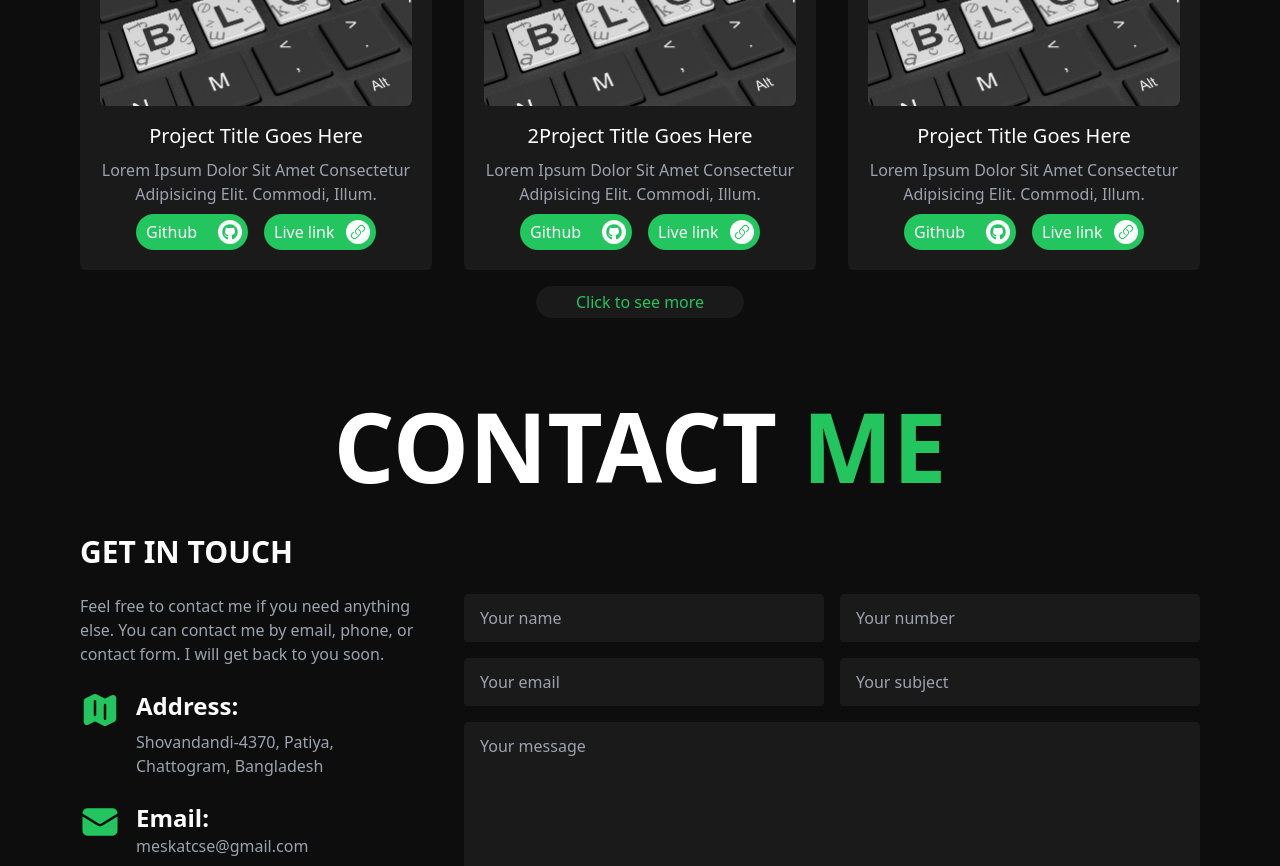
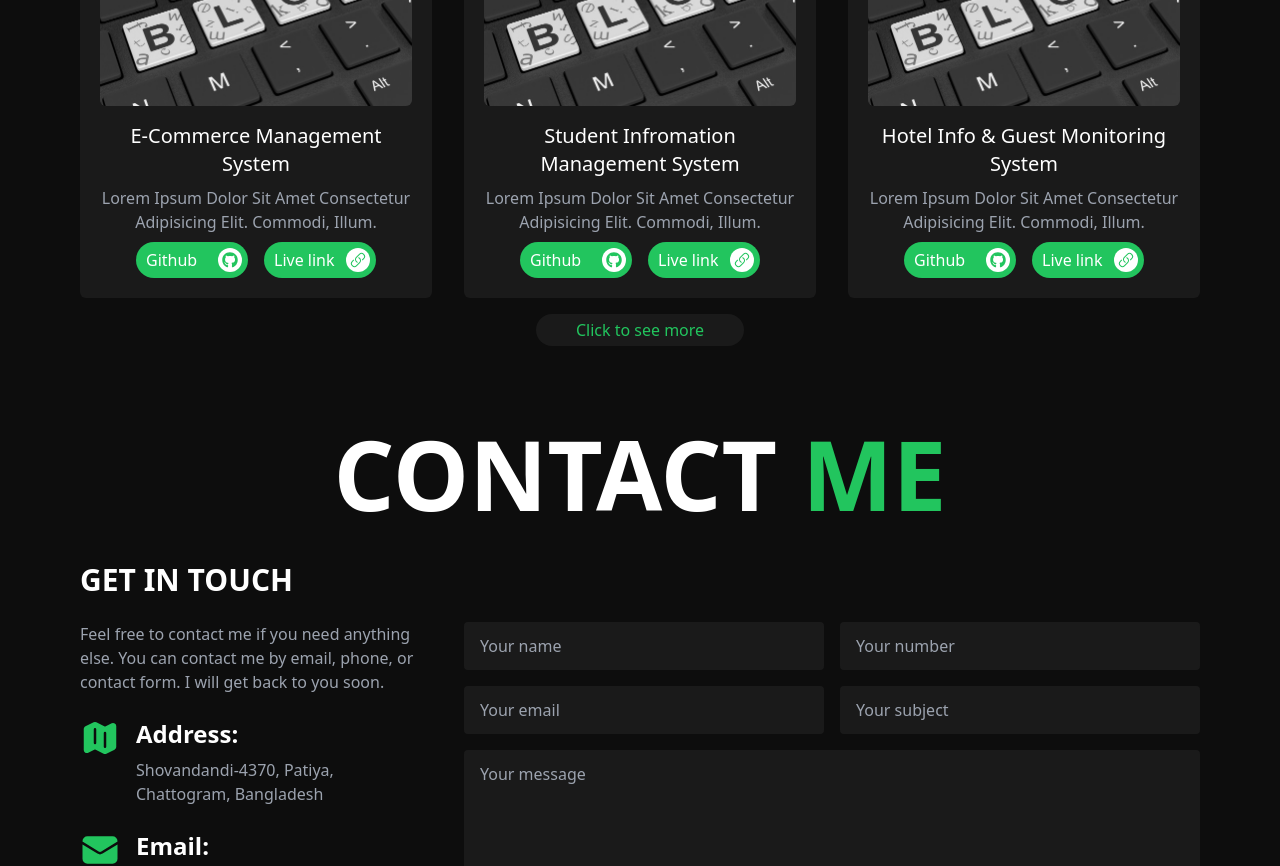
Before and after one commit to iammeskat/iammeskat.github.io, a React (Create React App) app: page / in a window 1280 px wide. Shown: the part 2900-3766 px from the top of the page. Built offline with nearby package versions, Linux system fonts and the light colour scheme.

Commit message:
update some data

```diff
--- a/src/components/ProjectCard.jsx
+++ b/src/components/ProjectCard.jsx
@@ -13,7 +13,7 @@ const ProjectCard = (props) => {
         />
       </div>
       <div className="w-full flex flex-col items-center space-y-2">
-        <h2 className="text-xl">{title}</h2>
+        <h2 className="text-xl text-center">{title}</h2>
         <p className="text-center text-gray-400">{description}</p>
         <div className="flex justify-center space-x-4">
           <a
--- a/src/data/workData.js
+++ b/src/data/workData.js
@@ -1,24 +1,48 @@
 export const workData = [
     {
-        title: "Project Title Goes Here",
+        title: "E-Commerce Management System",
         img: "blog2.jpg",
         description: "Lorem Ipsum Dolor Sit Amet Consectetur Adipisicing Elit. Commodi, Illum.",
         github: "https://github.com/iammeskat/",
         live: "#"
     },{
-        title: "2Project Title Goes Here",
+        title: "Student Infromation Management System",
         img: "blog2.jpg",
         description: "Lorem Ipsum Dolor Sit Amet Consectetur Adipisicing Elit. Commodi, Illum.",
         github: "https://github.com/iammeskat/",
         live: "#"
     },{
-        title: "Project Title Goes Here",
+        title: "Hotel Info & Guest Monitoring System",
         img: "blog2.jpg",
         description: "Lorem Ipsum Dolor Sit Amet Consectetur Adipisicing Elit. Commodi, Illum.",
         github: "https://github.com/iammeskat/",
         live: "#"
     },{
-        title: "Project Title Goes Here",
+        title: "E-Commerce Web Template",
+        img: "blog2.jpg",
+        description: "Lorem Ipsum Dolor Sit Amet Consectetur Adipisicing Elit. Commodi, Illum.",
+        github: "https://github.com/iammeskat/",
+        live: "#"
+    },{
+        title: "E-Commerce Web Admin Template",
+        img: "blog2.jpg",
+        description: "Lorem Ipsum Dolor Sit Amet Consectetur Adipisicing Elit. Commodi, Illum.",
+        github: "https://github.com/iammeskat/",
+        live: "#"
+    },{
+        title: "CarMe UI Project",
+        img: "blog2.jpg",
+        description: "Lorem Ipsum Dolor Sit Amet Consectetur Adipisicing Elit. Commodi, Illum.",
+        github: "https://github.com/iammeskat/",
+        live: "#"
+    },{
+        title: "My Personal Portfolio",
+        img: "blog2.jpg",
+        description: "Lorem Ipsum Dolor Sit Amet Consectetur Adipisicing Elit. Commodi, Illum.",
+        github: "https://github.com/iammeskat/",
+        live: "#"
+    },{
+        title: "E-Commerce Web Template",
         img: "blog2.jpg",
         description: "Lorem Ipsum Dolor Sit Amet Consectetur Adipisicing Elit. Commodi, Illum.",
         github: "https://github.com/iammeskat/",
```
